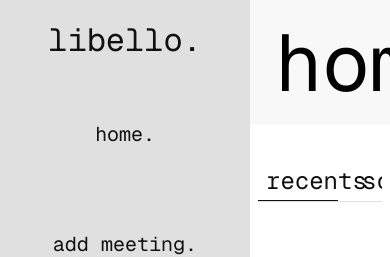
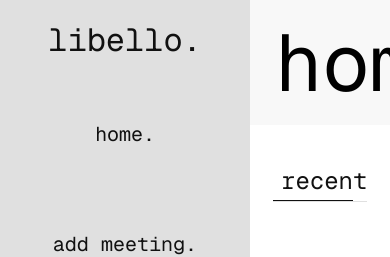
Before and after one commit to aarnavputta/note-taker-app-, a Next.js app: page / in a window 390 px wide. Shown: the top 257 px of the page. Built offline with nearby package versions, Linux system fonts and the light colour scheme.

Commit message:
added responsive horizontal nav bar

```diff
--- a/src/app/layout.tsx
+++ b/src/app/layout.tsx
@@ -1,3 +1,8 @@
+// Remove 'use client' directive if present
+// Remove useState import
+// Remove hamburger button, overlay, and all mobile/hamburger logic
+// Restore sidebar and main content to original format
+
 import type { Metadata } from "next";
 import { Geist, Geist_Mono } from "next/font/google";
 import Link from "next/link";
@@ -44,7 +49,9 @@ export default function RootLayout({
         }}
       >
         {/* Sidebar (top-left box and 6 boxes) */}
-        <div style={{
+        <div
+          className="sidebar"
+          style={{
             width: '250px',
             height: '100vh',
             position: 'fixed',
@@ -52,7 +59,8 @@ export default function RootLayout({
             top: 0,
             zIndex: 20,
             background: '#e0e0e0',
-        }}>
+          }}
+        >
           {/* Small rectangle in the top left */}
           <div className="top-left-rect" style={{ display: 'flex', alignItems: 'center', justifyContent: 'center' }}>
             <span
@@ -103,9 +111,7 @@ export default function RootLayout({
           </div>
         </div>
         {/* Main content */}
-        <div style={{ marginLeft: '250px' }}>
-          {children}
-        </div>
+        <div className="main-content" style={{ marginLeft: '250px' }}>{children}</div>
       </body>
     </html>
   );
--- a/src/app/page.tsx
+++ b/src/app/page.tsx
@@ -53,7 +53,14 @@ export default function Home() {
         }}>home.</span>
       </div>
       {/* NavBar */}
-      <div className="responsive-container">
+      <div style={{
+        width: '90%',
+        maxWidth: '1600px',
+        margin: '0 auto',
+        paddingLeft: 16,
+        paddingRight: 16,
+        boxSizing: 'border-box',
+      }}>
         <nav className="responsive-navbar">
           {navItems.map((item) => {
             const isActive = selected === item.key;
```
Lines whose indentation alone changed are shown as unchanged.
